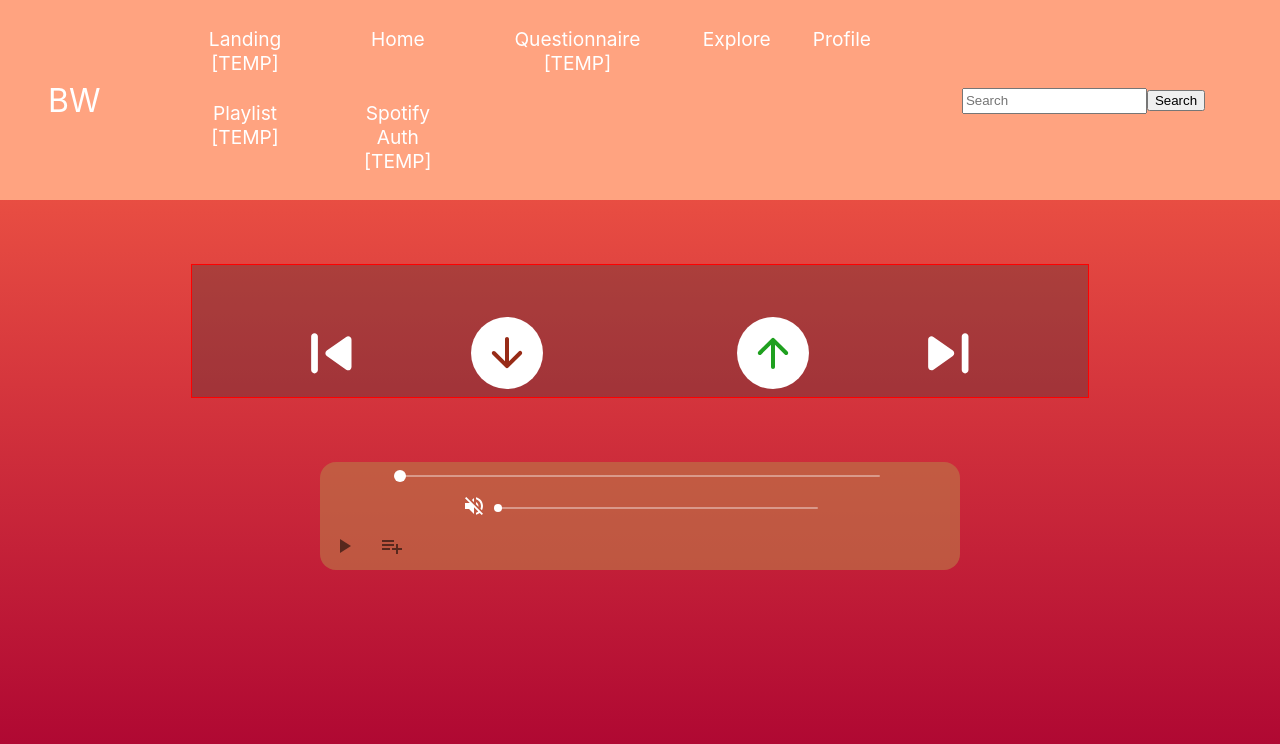
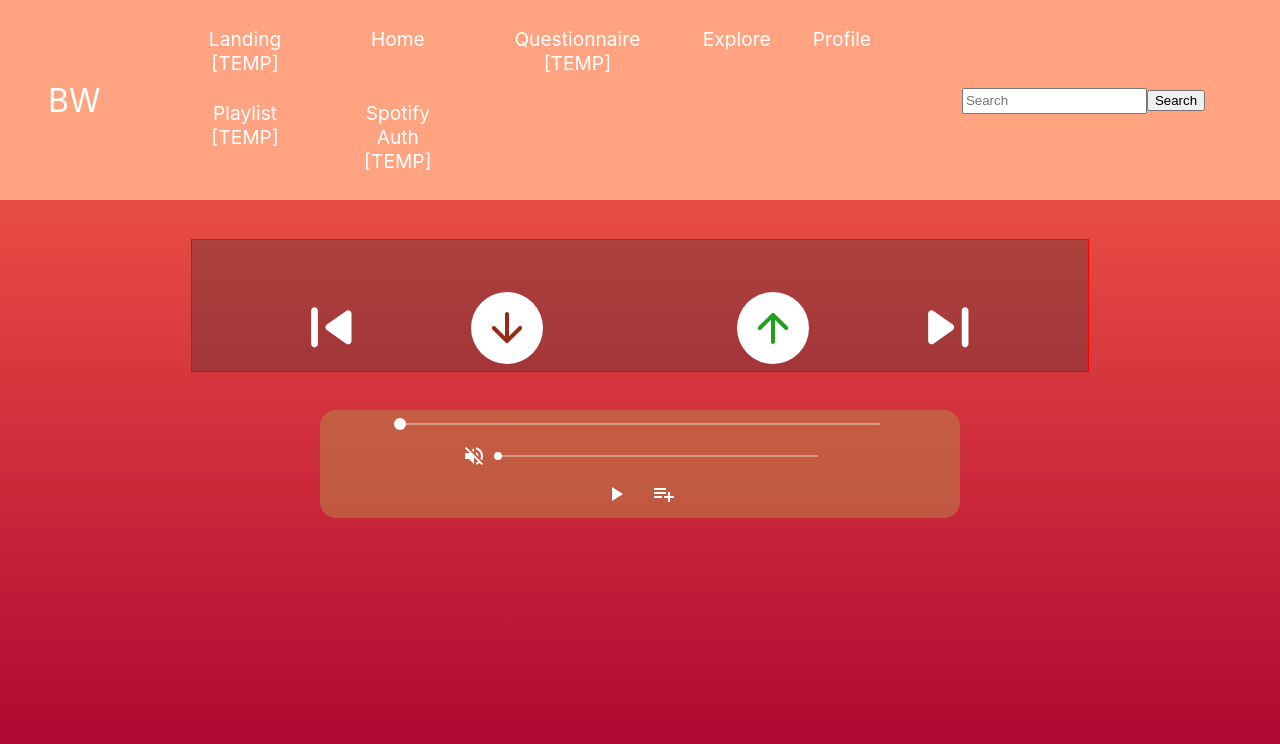
Before and after one commit to mfrancisco927/seniorproject, a React (Create React App) app in the folder Project_Beachworm/frontend/: page /explore in a window 1280 px wide. Shown: the top 744 px of the page. Built offline with nearby package versions, Linux system fonts and the light colour scheme.

Commit message:
fixed lingering context queue references to old structure, automatically disable sliders if player not ready

```diff
--- a/Project_Beachworm/frontend/src/hooks/spotifyHooks.js
+++ b/Project_Beachworm/frontend/src/hooks/spotifyHooks.js
@@ -280,8 +280,12 @@ export function ProvideSpotify({ children }) {
       } else {
         // if play queue is empty, generate an index and pop it while removing everything else
         const index = shuffle ? Math.floor(Math.random() * contextPlayQueue.length) : 0;
-        const removed = contextPlayQueue[index];
-        setContextPlayQueue([...contextPlayQueue.slice(0, index), ...contextPlayQueue.slice(index + 1)])
+        const contextSongs = contextPlayQueue.songs;
+        const removed = contextSongs[index];
+        setContextPlayQueue({
+          name: contextPlayQueue.name,
+          songs: [...contextSongs.slice(0, index), ...contextSongs.slice(index + 1)],
+        });
         return removed;
       }
     }
@@ -293,7 +297,7 @@ export function ProvideSpotify({ children }) {
       } else {
         // if play queue is empty, generate an index and pop it while removing everything else
         const index = shuffle ? Math.floor(Math.random() * contextPlayQueue.length) : 0;
-        const peeked = contextPlayQueue[index];
+        const peeked = contextPlayQueue.songs[index];
         return peeked;
       }
     }
@@ -315,7 +319,7 @@ export function ProvideSpotify({ children }) {
       console.log('Deleting index ' + index + ' from context queue');
       setContextPlayQueue({
         name: contextPlayQueue.name,
-        songs: [...contextPlayQueue.slice(0, index), ...contextPlayQueue.slice(index + 1)]
+        songs: [...contextPlayQueue.songs.slice(0, index), ...contextPlayQueue.songs.slice(index + 1)]
       });
     }
 
--- a/Project_Beachworm/frontend/src/pages/explore/Explore.css
+++ b/Project_Beachworm/frontend/src/pages/explore/Explore.css
@@ -5,7 +5,7 @@
     align-items: center;
     width: 70%;
     height: fit-content;
-    margin: 5% auto;
+    margin: 3% auto 3% auto;
     border: 1px solid red;
     background-color:  rgba(51, 51, 51, 0.308);
 }
@@ -81,3 +81,7 @@
 .btn-next-previous_icon {
     font-size: 2.8em !important;
 }
+
+.toolbar-wrapper {
+    margin: 3% auto;
+}
--- a/Project_Beachworm/frontend/src/pages/explore/Explore.js
+++ b/Project_Beachworm/frontend/src/pages/explore/Explore.js
@@ -96,7 +96,7 @@ function Explore(props) {
     }
 
     // TODO: maybe?
-    const handlePrevious = () => {}
+    const handlePrevious = () => {};
 
     const handleLike = () => {
       // hit like endpoint with current song
@@ -110,7 +110,7 @@ function Explore(props) {
     const handleSkip = () => {
       // TODO: logic to queue more songs if we're all out
       spotify.skip();
-    }
+    };
 
     const albumImg = (
       albumImages ? (
@@ -162,7 +162,11 @@ function Explore(props) {
             </div>
           )}
           </div>
-        <FloatingToolbar duration={duration_ms} position={position} />
+        <div className="toolbar-wrapper">
+          <FloatingToolbar
+            duration={duration_ms}
+            position={position} />
+        </div>
       </div>
     );
 
--- a/Project_Beachworm/frontend/src/pages/playbackControllers/FloatingToolbar.css
+++ b/Project_Beachworm/frontend/src/pages/playbackControllers/FloatingToolbar.css
@@ -1,6 +1,17 @@
-.explore-toolbar {
+.floating-toolbar {
     width: 50%;
     margin: 0 auto;
     background-color: rgba(189, 119, 72, 0.637);
     border-radius: 1em;
 }
+
+.controls_small-buttons {
+    display: flex;
+    justify-content: center;
+    align-items: center;
+}
+
+.controls_small-buttons > * {
+    margin: 1em;
+    color: white !important;
+}
--- a/Project_Beachworm/frontend/src/pages/playbackControllers/FloatingToolbar.js
+++ b/Project_Beachworm/frontend/src/pages/playbackControllers/FloatingToolbar.js
@@ -28,17 +28,19 @@ function FloatingToolbar(props) {
   }
 
   return (
-    <div className="explore-toolbar">
-      <SeekBar duration={duration} position={position} />
+    <div className="floating-toolbar">
+      <SeekBar duration={duration} position={position} disabled={!playerState} />
       <div className="controls-wrapper">
-        <span>
-          <VolumeSlider showIcon />
+        <span className="">
+          <VolumeSlider showIcon disabled={!playerState} />
+          <div className="controls_small-buttons">
             <IconButton onClick={handlePlay}>
               { spotify.isPlaying() ? <PauseIcon /> : <PlayArrowIcon /> }
             </IconButton>
             <IconButton onClick={handlePlaylistAdd}>
               <PlaylistAddIcon />
             </IconButton>
+          </div>
         </span>
       </div>
     </div>
--- a/Project_Beachworm/frontend/src/pages/playbackControllers/PlayFooter.js
+++ b/Project_Beachworm/frontend/src/pages/playbackControllers/PlayFooter.js
@@ -109,7 +109,7 @@ function PlayFooter() {
       </div>
       <div className="play-footer_playback-controls">
           <div className="grid-row seek-wrapper">
-            <SeekBar duration={duration_ms} position={position} />
+            <SeekBar duration={duration_ms} position={position} disabled={!currState} />
           </div>
           <div className="player-footer_playback-controls_buttons grid-row">
             <button className='control-button'><SkipPrevious /></button>
--- a/Project_Beachworm/frontend/src/pages/playbackControllers/SeekBar.js
+++ b/Project_Beachworm/frontend/src/pages/playbackControllers/SeekBar.js
@@ -3,7 +3,7 @@ import { useSpotifySdk } from './../../hooks/spotifyHooks';
 import './SeekBar.css';
 
 function SeekBar(props) {
-  const { position, duration } = props;
+  const { position, duration, disabled } = props;
   const spotify = useSpotifySdk();
 
   const positionSec = Math.floor(position / 1000) % 60;
@@ -23,7 +23,11 @@ function SeekBar(props) {
     <div className="scan-wrapper">
       <p className="scan_elapsed">{(position || position === 0) && formatTime(positionMin, positionSec)}</p>
       <span className="scan_slider">
-      <Slider value={position / duration * 100} onChange={handleSeekSlide} aria-labelledby="continuous-slider" />
+      <Slider
+        value={position / duration * 100}
+        onChange={handleSeekSlide}
+        disabled={disabled}
+        aria-labelledby="continuous-slider" />
       </span>
       <p className="scan_song-length">{(duration || duration === 0) && formatTime(durationMin, durationSec)}</p>
     </div>
--- a/Project_Beachworm/frontend/src/pages/playbackControllers/VolumeSlider.css
+++ b/Project_Beachworm/frontend/src/pages/playbackControllers/VolumeSlider.css
@@ -2,6 +2,7 @@
     display: flex;
     width: 100%;
     justify-content: center;
+    align-items: center;
 }
 
 .volume-slider_icon {
--- a/Project_Beachworm/frontend/src/pages/playbackControllers/VolumeSlider.js
+++ b/Project_Beachworm/frontend/src/pages/playbackControllers/VolumeSlider.js
@@ -4,7 +4,7 @@ import { useSpotifySdk } from './../../hooks/spotifyHooks';
 import './VolumeSlider.css';
 
 function VolumeSlider(props) {
-  const { showIcon } = props;
+  const { showIcon, disabled } = props;
   const spotify = useSpotifySdk();
   const volume = spotify.getVolume() * 100;
   const muted = spotify.isMuted();
@@ -52,7 +52,7 @@ function VolumeSlider(props) {
         value={muted ? 0 : volume}
         onChange={handleVolumeSlide}
         aria-labelledby="continuous-slider"
-        disabled={!spotify.isPlayerReady()}/>
+        disabled={disabled || !spotify.isPlayerReady()}/>
     </div>
   );
 }
```
Lines whose indentation alone changed are shown as unchanged.
